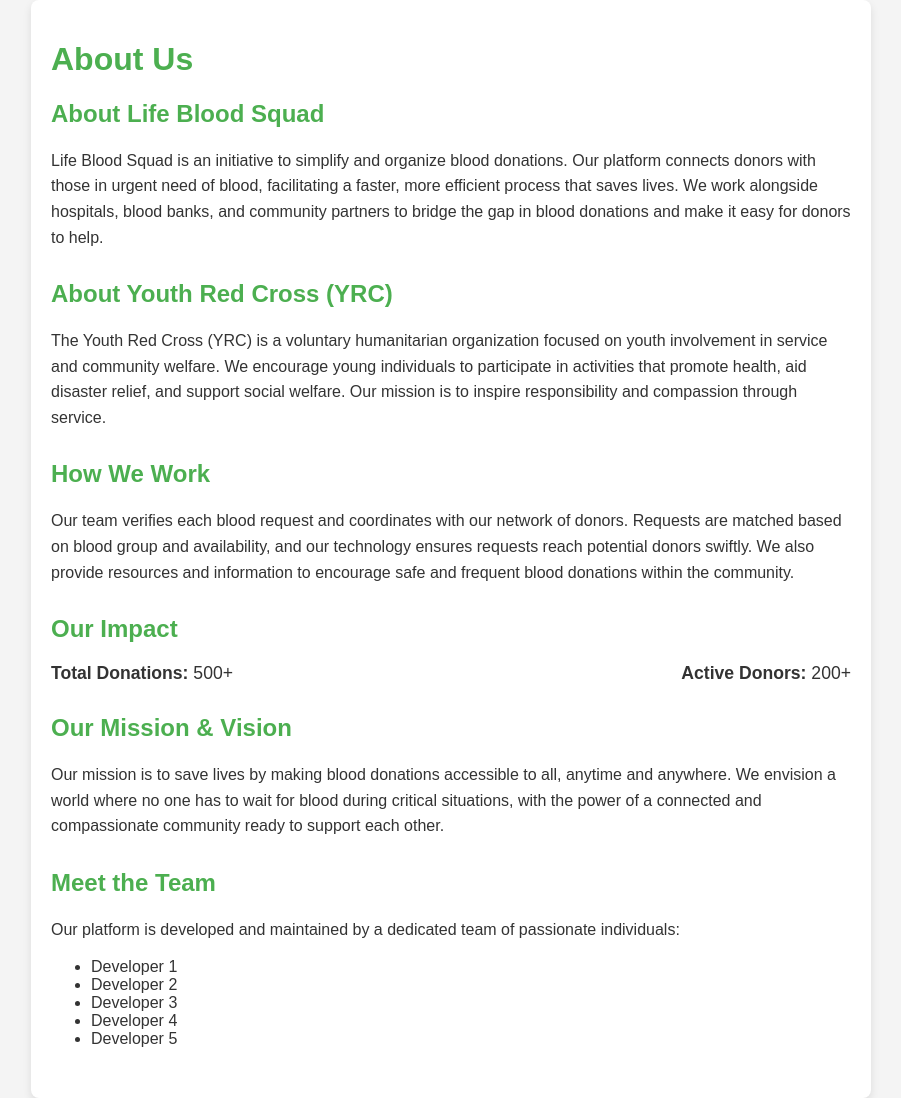
After one commit to Siddharth-magesh/YouthRedCross-BloodRequest, a Flask app: page /render_AboutUs_Page in a window 1280 px wide. The commit adds this page. Shown: the whole page, without its empty margins (189-1090 px from the left). Run offline with Flask 3, Linux system fonts and the light colour scheme.

Commit message:
About us page

```diff
--- a/app/routes/main/main.py
+++ b/app/routes/main/main.py
@@ -19,6 +19,10 @@
 def render_generate_blood_request():
     return render_template('generate_request.html')
 
+@main_bp.route('/render_AboutUs_Page')
+def render_AboutUs_Page():
+    return render_template('aboutus.html')
+
 '''@main_bp.route('/admin-login')
 def admin_login():
     return render_template('admin_login.html')'''
--- /dev/null
+++ b/app/templates/aboutus.html
@@ -0,0 +1,119 @@
+<!DOCTYPE html>
+<html lang="en">
+  <head>
+    <meta charset="UTF-8" />
+    <meta name="viewport" content="width=device-width, initial-scale=1.0" />
+    <title>About Us - Life Blood Squad</title>
+    <style>
+      body {
+        font-family: Arial, sans-serif;
+        background-color: #f4f4f4;
+        margin: 0;
+        padding: 0;
+        color: #333;
+      }
+      .container {
+        max-width: 800px;
+        margin: 0 auto;
+        padding: 20px;
+        background-color: #fff;
+        border-radius: 8px;
+        box-shadow: 0 4px 8px rgba(0, 0, 0, 0.1);
+      }
+      h1,
+      h2 {
+        color: #4caf50;
+      }
+      p {
+        line-height: 1.6;
+      }
+      .section {
+        margin-bottom: 30px;
+      }
+      .statistics,
+      .developers {
+        display: flex;
+        justify-content: space-between;
+        font-size: 1.1em;
+        margin-top: 20px;
+      }
+    </style>
+  </head>
+  <body>
+    <div class="container">
+      <h1>About Us</h1>
+
+      <!-- About Life Blood Squad Website -->
+      <div class="section">
+        <h2>About Life Blood Squad</h2>
+        <p>
+          Life Blood Squad is an initiative to simplify and organize blood
+          donations. Our platform connects donors with those in urgent need of
+          blood, facilitating a faster, more efficient process that saves lives.
+          We work alongside hospitals, blood banks, and community partners to
+          bridge the gap in blood donations and make it easy for donors to help.
+        </p>
+      </div>
+
+      <!-- About Youth Red Cross (YRC) -->
+      <div class="section">
+        <h2>About Youth Red Cross (YRC)</h2>
+        <p>
+          The Youth Red Cross (YRC) is a voluntary humanitarian organization
+          focused on youth involvement in service and community welfare. We
+          encourage young individuals to participate in activities that promote
+          health, aid disaster relief, and support social welfare. Our mission
+          is to inspire responsibility and compassion through service.
+        </p>
+      </div>
+
+      <!-- How We Work -->
+      <div class="section">
+        <h2>How We Work</h2>
+        <p>
+          Our team verifies each blood request and coordinates with our network
+          of donors. Requests are matched based on blood group and availability,
+          and our technology ensures requests reach potential donors swiftly. We
+          also provide resources and information to encourage safe and frequent
+          blood donations within the community.
+        </p>
+      </div>
+
+      <!-- Statistics -->
+      <div class="section">
+        <h2>Our Impact</h2>
+        <div class="statistics">
+          <div><strong>Total Donations:</strong> 500+</div>
+          <div><strong>Active Donors:</strong> 200+</div>
+        </div>
+      </div>
+
+      <!-- Additional Section: Mission and Vision -->
+      <div class="section">
+        <h2>Our Mission & Vision</h2>
+        <p>
+          Our mission is to save lives by making blood donations accessible to
+          all, anytime and anywhere. We envision a world where no one has to
+          wait for blood during critical situations, with the power of a
+          connected and compassionate community ready to support each other.
+        </p>
+      </div>
+
+      <!-- Developer Team -->
+      <div class="section">
+        <h2>Meet the Team</h2>
+        <p>
+          Our platform is developed and maintained by a dedicated team of
+          passionate individuals:
+        </p>
+        <ul>
+          <li>Developer 1</li>
+          <li>Developer 2</li>
+          <li>Developer 3</li>
+          <li>Developer 4</li>
+          <li>Developer 5</li>
+        </ul>
+      </div>
+    </div>
+  </body>
+</html>
--- a/app/templates/index.html
+++ b/app/templates/index.html
@@ -28,6 +28,9 @@
         <li>
           <a href="{{ url_for('admin.render_admin_login') }}">Admin Login</a>
         </li>
+        <li>
+          <a href="{{ url_for('main.render_AboutUs_Page') }}">About Us</a>
+        </li>
       </ul>
     </nav>
 
```
Also changed, not shown: docs/setup.md (+103 -36 lines), README.md.
